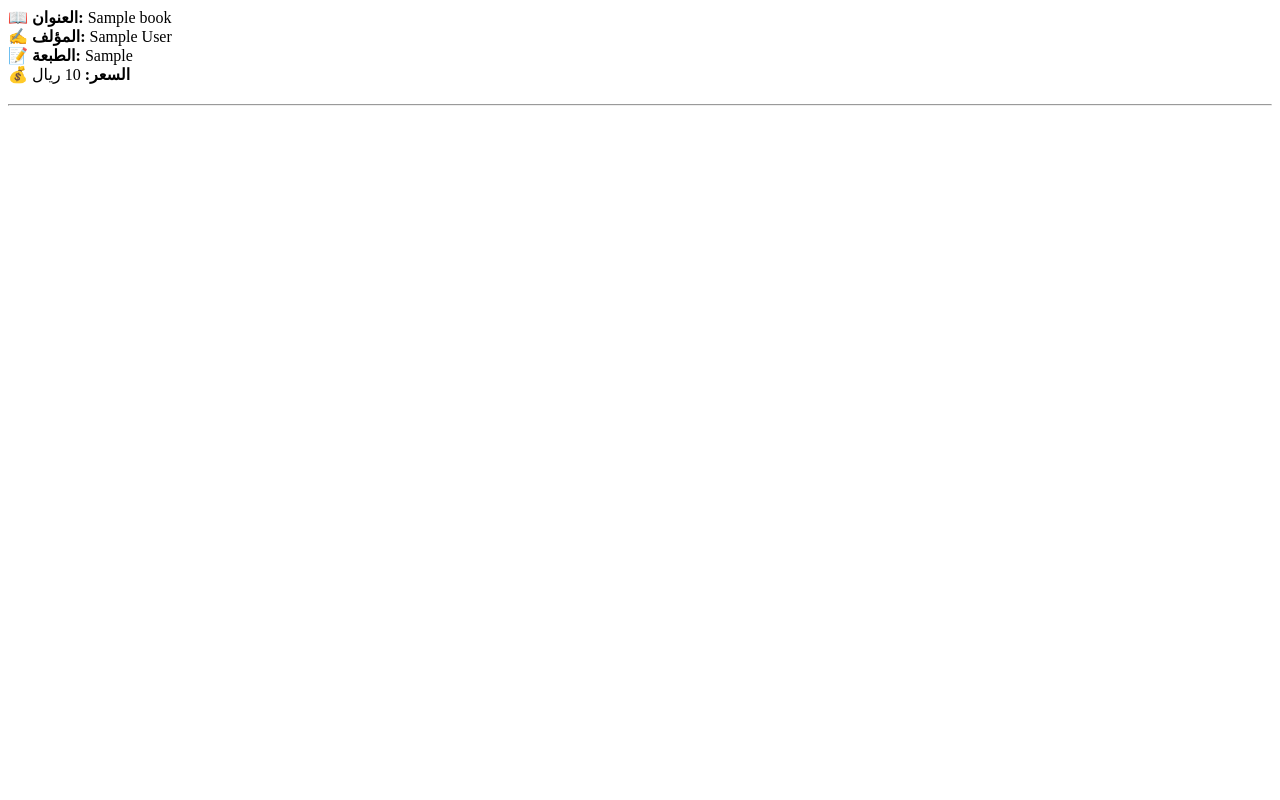
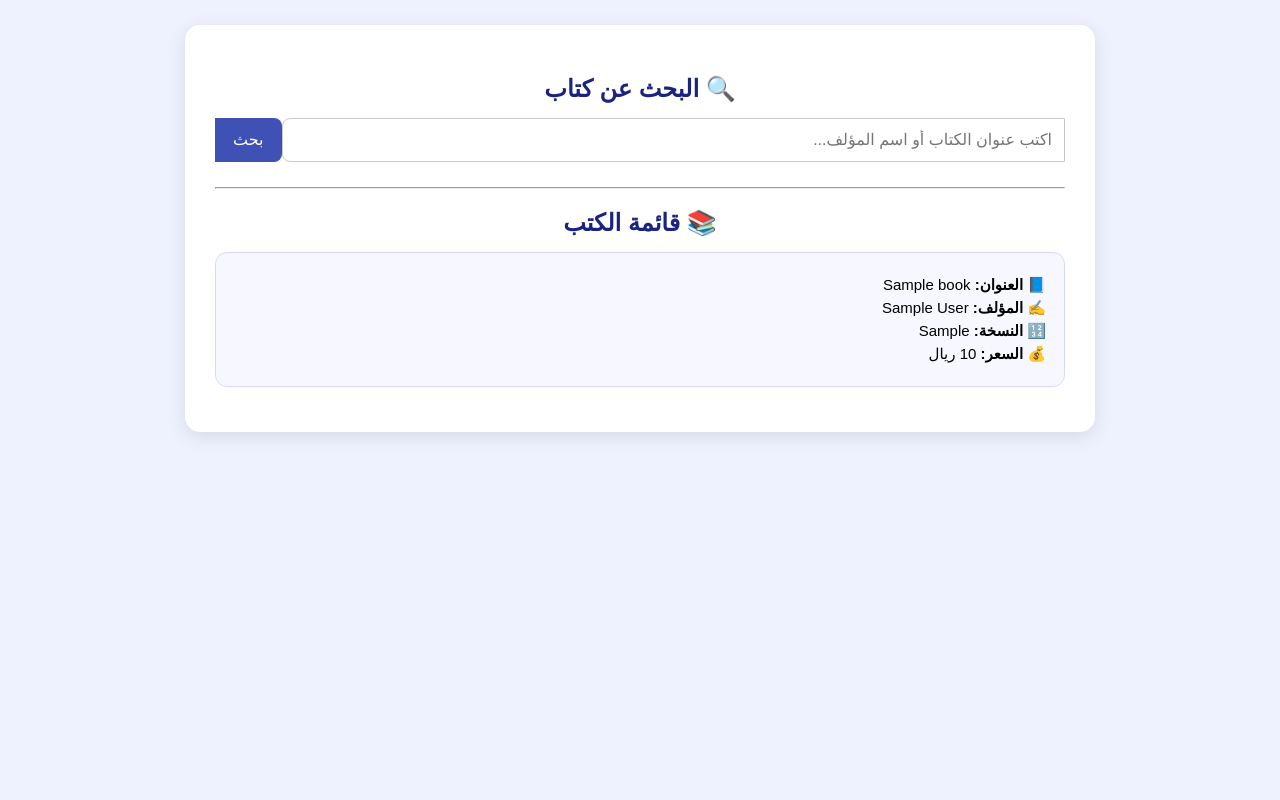
Before and after one commit to shamael203/graduation-project, a PHP site: page /backend/search_books.php in a window 1280 px wide. Run offline with PHP 8.4, Linux system fonts and the light colour scheme; tables that the repository leaves empty hold one stand-in row (values such as "Sample post").

Commit message:
Update search_books.php
اضافة الواجهه لمحرك البحث

```diff
--- a/backend/search_books.php
+++ b/backend/search_books.php
@@ -1,4 +1,11 @@
 <?php
+// الاتصال بقاعدة البيانات
+$host = "localhost";
+$user = "root";
+$password = "";
+$dbname = "book_exchange";
+
+$conn = new mysqli($host, $user, $password, $dbname);
 session_start();
 include 'connect.php';
 
@@ -7,29 +14,131 @@ if ($conn->connect_error) {
     die("فشل الاتصال: " . $conn->connect_error);
 }
 
-// تنفيذ البحث أو عرض جميع الكتب
-if (isset($_GET['search']) && !empty(trim($_GET['search']))) {
-    $search = $conn->real_escape_string($_GET['search']);
-    $sql = "SELECT * FROM books WHERE title LIKE '%$search%' OR author LIKE '%$search%'";
+// استعلام البحث
+$search = "";
+if (isset($_GET["search"])) {
+    $search = $_GET["search"];
+    $sql = "SELECT * FROM books
+            WHERE title LIKE '%$search%'
+            OR author LIKE '%$search%'";
 } else {
     $sql = "SELECT * FROM books";
 }
 
 $result = $conn->query($sql);
+?>
 
-// عرض النتائج
+<!DOCTYPE html>
+<html lang="ar">
+<head>
+<meta charset="UTF-8">
+<title>📚 قائمة الكتب - BookSwap</title>
+<meta name="viewport" content="width=device-width, initial-scale=1">
+
+<style>
+body {
+  font-family: "Tajawal", sans-serif;
+  direction: rtl;
+  background: #eef2ff;
+  margin: 0;
+  padding: 25px;
+}
+
+.container {
+  max-width: 850px;
+  margin: auto;
+  background: white;
+  padding: 30px;
+  border-radius: 15px;
+  box-shadow: 0 5px 20px rgba(0,0,0,0.1);
+}
+
+h2 {
+  color: #1a237e;
+  margin-bottom: 15px;
+  text-align:center;
+}
+
+/* شريط البحث */
+.search-box {
+  display: flex;
+  margin-bottom: 25px;
+}
+
+.search-box input {
+  flex: 1;
+  padding: 12px;
+  border: 1px solid #c7c7c7;
+  font-size: 16px;
+  border-radius: 8px 0 0 8px;
+}
+
+.search-box button {
+  padding: 12px 18px;
+  background: #3f51b5;
+  color: white;
+  border: none;
+  font-size: 16px;
+  border-radius: 0 8px 8px 0;
+  cursor: pointer;
+}
+
+.search-box button:hover {
+  background: #2c3e9a;
+}
+
+/* بطاقة الكتاب */
+.book-card {
+  background: #f7f8ff;
+  border: 1px solid #d6d9ff;
+  padding: 18px;
+  border-radius: 12px;
+  margin-bottom: 15px;
+}
+
+.book-card p {
+  margin: 5px 0;
+  font-size: 15px;
+}
+</style>
+
+</head>
+<body>
+
+<div class="container">
+
+<h2>🔍 البحث عن كتاب</h2>
+
+<form method="GET" action="books.php" class="search-box">
+    <input type="text" name="search" placeholder="اكتب عنوان الكتاب أو اسم المؤلف..."
+           value="<?= htmlspecialchars($search) ?>">
+    <button type="submit">بحث</button>
+</form>
+
+<hr>
+
+<h2>📚 قائمة الكتب</h2>
+
+<?php
 if ($result->num_rows > 0) {
-    while($row = $result->fetch_assoc()) {
-        echo "<div style='margin-bottom: 20px;'>";
-        echo "<strong>📖 العنوان:</strong> " . htmlspecialchars($row['title']) . "<br>";
-        echo "<strong>✍️ المؤلف:</strong> " . htmlspecialchars($row['author']) . "<br>";
-        echo "<strong>📝 الطبعة:</strong> " . htmlspecialchars($row['edition']) . "<br>";
-        echo "<strong>💰 السعر:</strong> " . htmlspecialchars($row['price']) . " ريال<br>";
-        echo "</div><hr>";
+    while ($row = $result->fetch_assoc()) {
+        echo "
+        <div class='book-card'>
+            <p><strong>📘 العنوان:</strong> " . $row["title"] . "</p>
+            <p><strong>✍️ المؤلف:</strong> " . $row["author"] . "</p>
+            <p><strong>🔢 النسخة:</strong> " . $row["edition"] . "</p>
+            <p><strong>💰 السعر:</strong> " . $row["price"] . " ريال</p>
+        </div>
+        ";
     }
 } else {
-    echo "<p>❌ لا توجد نتائج مطابقة.</p>";
+    echo "<p style='color:#b00020; text-align:center;'>⚠️ لا يوجد كتب مطابقة لبحثك.</p>";
 }
 
 $conn->close();
 ?>
+
+</div>
+
+</body>
+</html>
```
